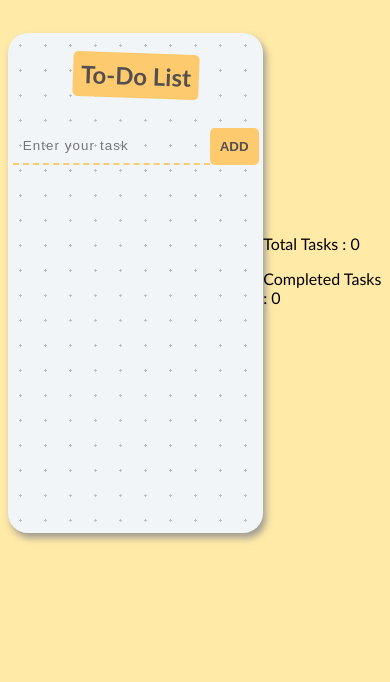
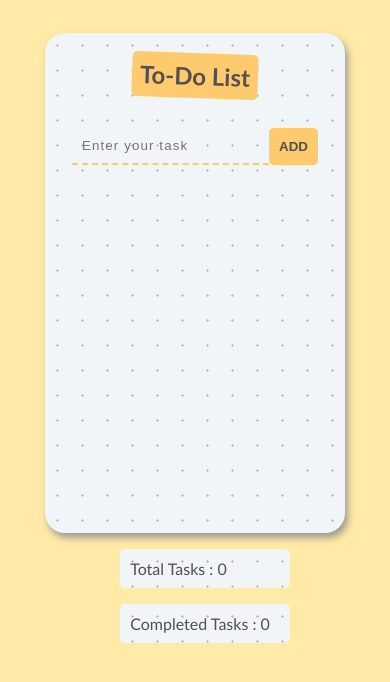
Before and after one commit to sreyaarc/React-To-Do-List, a React (Create React App) app: page / in a window 390 px wide. Shown: the top 682 px of the page. Built offline with nearby package versions, Linux system fonts and the light colour scheme.

Commit message:
Modify the style

```diff
--- a/src/App.css
+++ b/src/App.css
@@ -39,6 +39,7 @@ input {
   background-color: transparent;
   border-bottom: 2px dashed #fdcb6e;
   letter-spacing: 1.1px;
+  color: rgb(85, 79, 79);
 }
 .btn {
   border: none;
@@ -50,3 +51,33 @@ input {
   background-color: #fdcb6e;
   cursor: pointer;
 }
+.li {
+  color: rgb(85, 79, 79);
+  margin: 6px;
+  letter-spacing: 1.1px;
+
+}
+p {
+  color: rgb(85, 79, 79);
+  margin-left: 20px;
+}
+.p {
+  color: rgb(85, 79, 79);
+  background-color: #f1f5f8;
+  background-image: radial-gradient(#bfc0c1 7.2%, transparent 0);
+  background-size: 25px 25px;
+  margin-left: 20px;
+  padding: 10px 20px 10px 10px;
+  border-radius: 5px;
+}
+
+
+
+@media screen and (max-width: 700px) {
+  .mainContainer {
+    display: flex;
+    flex-direction: column;
+    justify-content: center;
+    align-items: center;
+  }
+}
```
